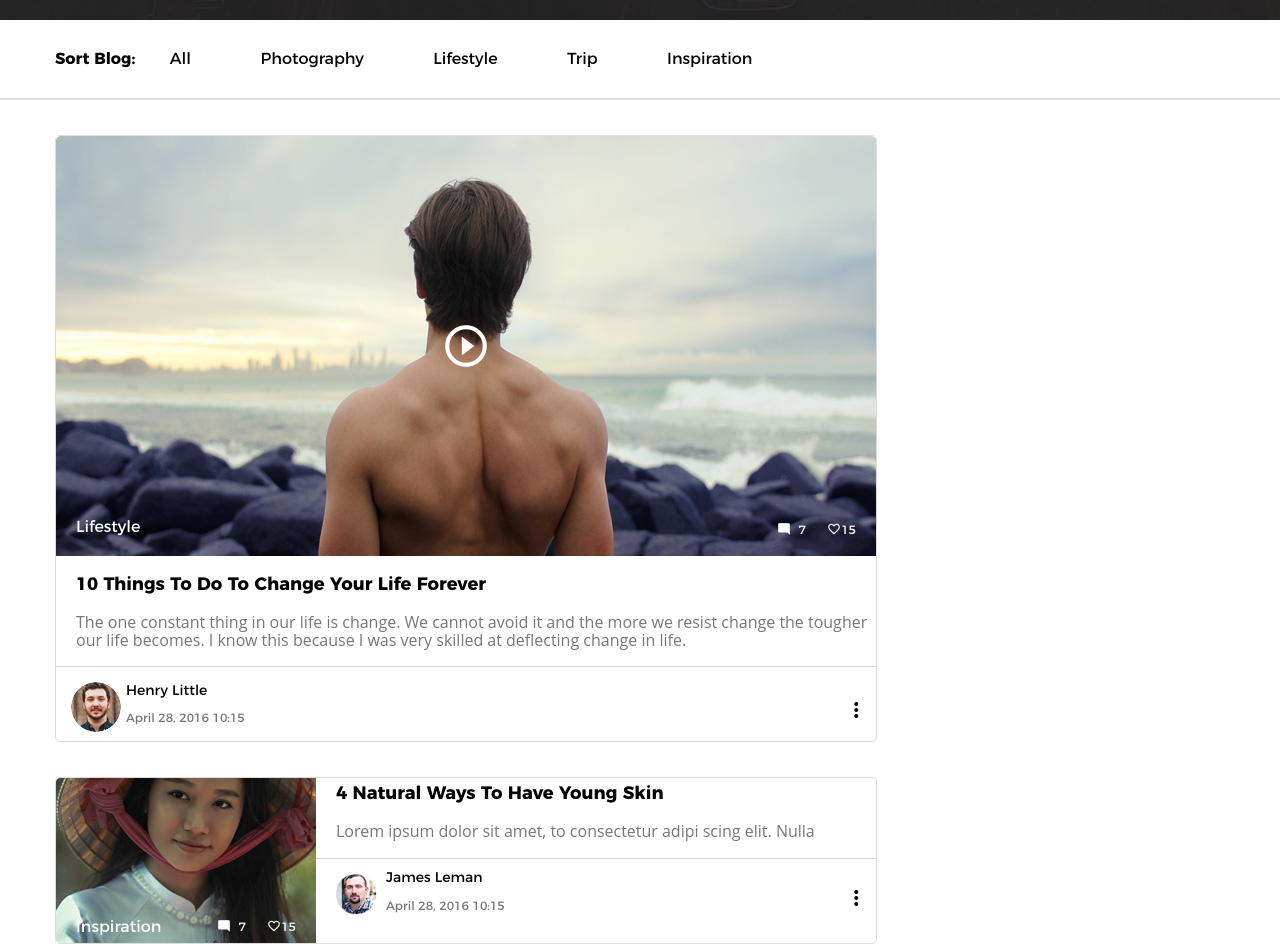
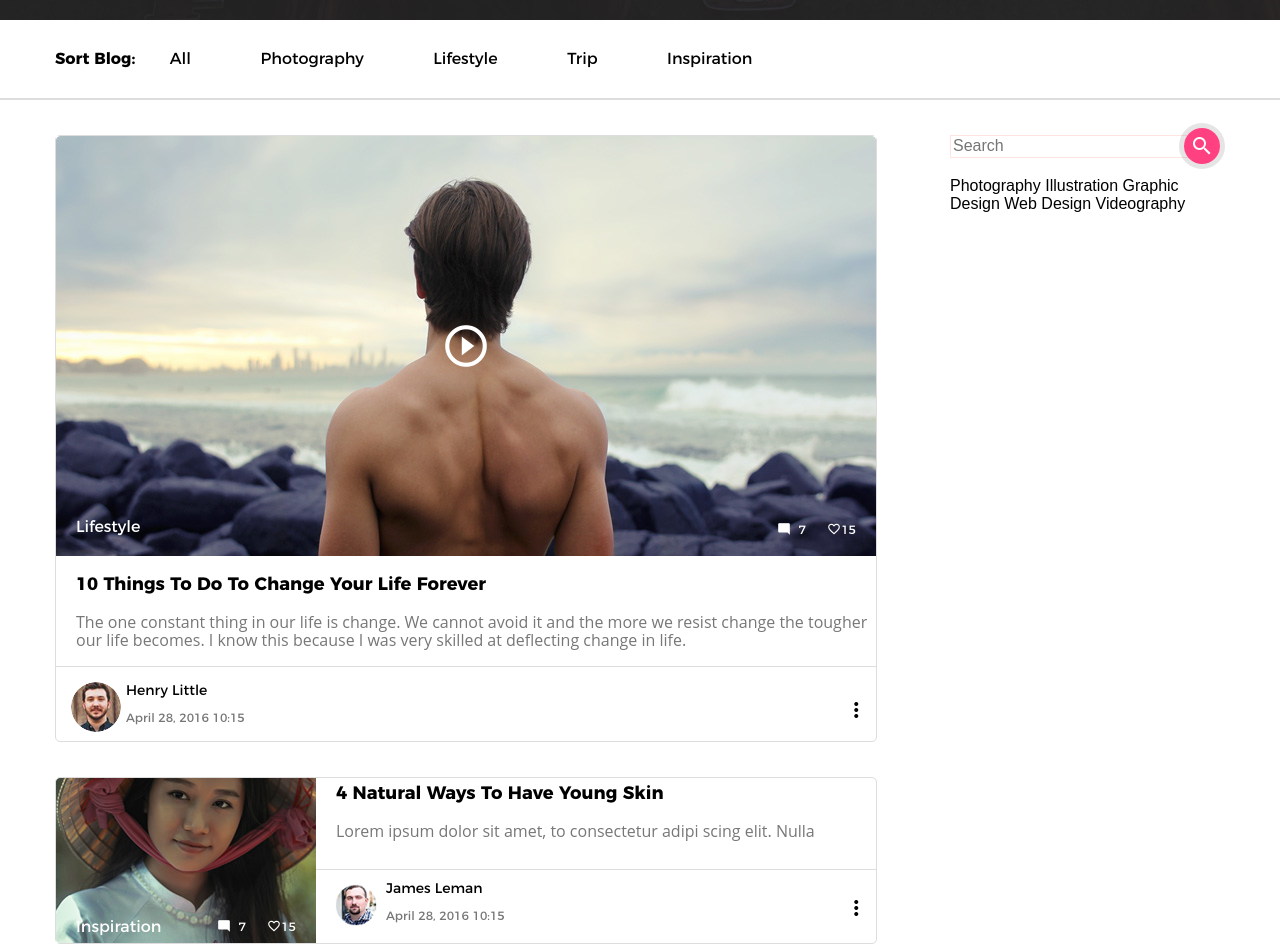
Before and after one commit to gritsenko-vlad/PascoBlog, a website: page app/index.html in a window 1280 px wide. Shown: the part 820-1772 px from the top of the page. Drawn offline with Linux system fonts and the light colour scheme.

Commit message:
Added side content block

```diff
--- a/app/index.html
+++ b/app/index.html
@@ -236,6 +236,22 @@
                 </div>
             </div>
         </div>
+        <div class="side-content">
+            <div class="search">
+                <input type="text" placeholder="Search">
+                <span class="search-btn"><i class="material-icons">search</i></span>
+            </div>
+
+            <div class="categories">
+                <h3></h3>
+                <span class="left">Photography</span><span class="right"></span>
+                <span class="left">Illustration</span><span class="right"></span>
+                <span class="left">Graphic Design</span><span class="right"></span>
+                <span class="left">Web Design</span><span class="right"></span>
+                <span class="left">Videography</span><span class="right"></span>
+
+            </div>
+        </div>
         <div class="next-btn-wrap">
             <a href="#">More</a>
             <a href="#" class="next-btn"><i class="material-icons">arrow_forward</i></a>
--- a/app/sass/main.sass
+++ b/app/sass/main.sass
@@ -277,6 +277,8 @@ header
       color: #3f51b5
 
 .main-content
+  float: left
+  width: 825px
   &:after
     content: "."
     display: block
@@ -353,7 +355,7 @@ header
 
 .horiz-block
   width: 820px
-  min-height: 165px
+  height: 165px
   margin: 35px 0 20px 0
   border: 1px solid #dddddd
   border-radius: 5px
@@ -396,9 +398,10 @@ header
       margin-right: 50px
 
   .description
+    position: relative
     float: right
     width: 560px
-    height: 100%
+    min-height: 100%
 
     h3
       @include content-descr-h3
@@ -415,8 +418,10 @@ header
       text-overflow: ellipsis
 
     .info
+      position: absolute
+      top: 55%
       width: 100%
-      min-height: 50px
+      height: 60px
       padding-top: 10px
       border-top: 1px solid #dddddd
 
@@ -436,7 +441,7 @@ header
 .vert-block
   float: left
   width: 260px
-  height: 430px
+  height: 420px
   border: 1px solid #dddddd
   border-radius: 5px
 
@@ -483,7 +488,6 @@ header
 
   .description
     width: 100%
-    height: 175px
 
     h3
       @include content-descr-h3
@@ -499,24 +503,24 @@ header
       overflow: hidden
       text-overflow: ellipsis
 
-  .info
-    width: 100%
-    min-height: 50px
-    padding-top: 10px
-    border-top: 1px solid #dddddd
+    .info
+      width: 100%
+      height: 100%
+      padding-top: 10px
+      border-top: 1px solid #dddddd
 
-    .avatar
-      @include content-descr-avatar
+      .avatar
+        @include content-descr-avatar
 
-    .name
-      @include content-descr-name
+      .name
+        @include content-descr-name
 
-    .date
-      @include content-descr-date
+      .date
+        @include content-descr-date
 
-    .dots
-      margin-left: 40px
-      cursor: pointer
+      .dots
+        margin-left: 40px
+        cursor: pointer
 
 .big-vert-block
   float: left
@@ -628,3 +632,34 @@ header
     i
       font-size: 22px
       line-height: 28px
+.side-content
+  float: right
+  width: 275px
+  margin: 35px 0 0 70px
+
+  .search
+    position: relative
+
+    input
+      width: 220px
+      padding-right: 20px
+      border: 1px solid mistyrose
+
+      &:focus
+        outline: none
+
+    .search-btn
+      position: absolute
+      right: 0
+      bottom: -11px
+      display: inline-block
+      width: 36px
+      height: 36px
+      border: 5px solid rgba(0, 0, 0, .1)
+      border-radius: 25px
+
+      i
+        padding: 6px
+        color: #fff
+        border-radius: 25px
+        background-color: #ff4081
```
Also changed, not shown: app/css/sass/main.css.
